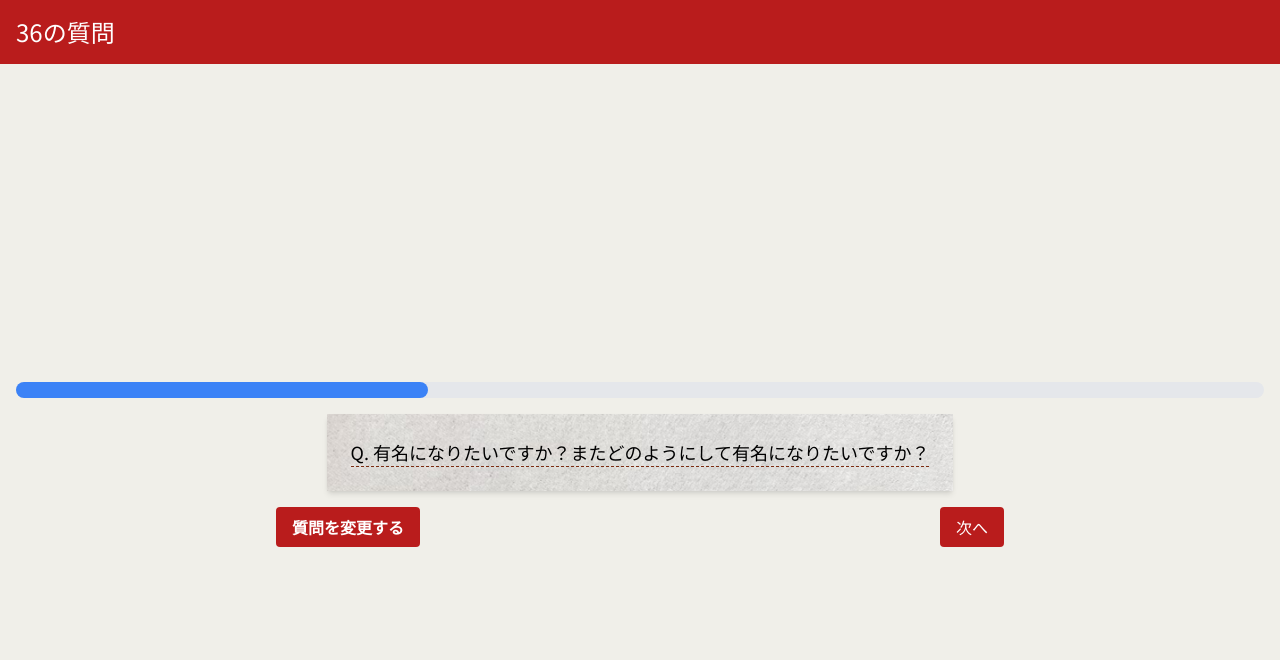
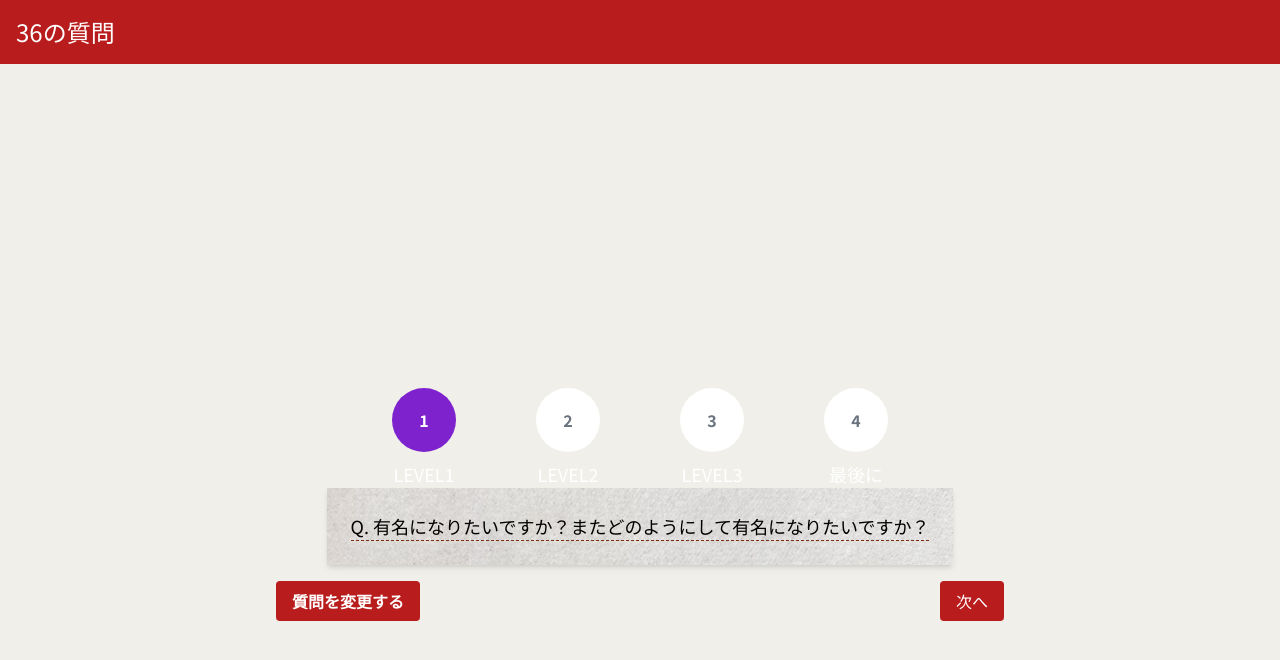
Before and after one commit to kimukimuyuya/36-questions, a Next.js app in the folder my-app/: page /questions/1 in a window 1280 px wide. Shown: the top 660 px of the page. Built offline with nearby package versions, Linux system fonts and the light colour scheme.

Commit message:
fix: :ambulance: ステップバーの線の位置がおかしかったため修正

```diff
--- a/my-app/src/components/ProgressBar.tsx
+++ b/my-app/src/components/ProgressBar.tsx
@@ -1,27 +1,45 @@
 import React from 'react';
 
-const ProgressBar = ({ level }: { level: string }) => {
-  const getProgress = (level: string) => {
-    switch (level) {
-      case '1':
-        return '33%';
-      case '2':
-        return '66%';
-      case '3':
-        return '100%';
-      default:
-        return '0%';
-    }
-  };
+const StepBar = ({ QuestionLevel }: { QuestionLevel: string }) => {
+  const currentLevel = Number(QuestionLevel);
+  const levels = [
+    { number: 1, text: 'level1' },
+    { number: 2, text: 'level2' },
+    { number: 3, text: 'level3' },
+    { number: 4, text: '最後に' }
+  ];
 
   return (
-    <div className="w-full bg-gray-200 rounded-full h-4 mb-4">
-      <div
-        className="bg-blue-500 h-4 rounded-full"
-        style={{ width: getProgress(level) }}
-      ></div>
+    <div className="text-white text-base mt-10 sm:mt-20 uppercase">
+      <ul className="flex justify-center space-x-10 sm:space-x-20">
+        {levels.map((level, index) => (
+          <li key={index} className="relative flex flex-col items-center">
+            <div className="relative flex flex-col items-center">
+              <div
+                className={`number ${currentLevel >= level.number ? 'active bg-purple-700 text-white' : 'bg-white text-gray-500'} transition duration-300 w-8 h-8 sm:w-16 sm:h-16 rounded-full flex items-center justify-center mb-1 sm:mb-2 font-bold z-10`}
+              >
+                {level.number}
+              </div>
+
+              {index < levels.length - 1 && (
+                <div
+                  className={`line absolute top-1/2 transform -translate-y-1/2 h-0.5 sm:h-1.5 ${currentLevel > level.number ? 'line-active bg-purple-700' : 'bg-white'} transition-all duration-1000`}
+                  style={{
+                    width: currentLevel > level.number ? '200%' : '0',
+                    left: '2rem',
+                    right: '-2rem',
+                    sm: { left: '4rem', right: '-4rem' }
+                  }}
+                ></div>
+              )}
+
+            </div>
+            <div className="text text-sm sm:text-lg">{level.text}</div>
+          </li>
+        ))}
+      </ul>
     </div>
   );
 };
 
-export default ProgressBar;
+export default StepBar;
--- a/my-app/src/pages/questions/[question_level].tsx
+++ b/my-app/src/pages/questions/[question_level].tsx
@@ -47,7 +47,7 @@ const QuestionPage = () => {
     <div>
       <Header />
       <main className="flex flex-col items-center justify-center min-h-screen p-4 bg-bgColor">
-        <ProgressBar level={questionLevel} />
+        <ProgressBar QuestionLevel={questionLevel} />
         <QuestionCard question={currentQuestion} />
         <div className='flex items-center justify-around w-full mt-4'>
           <QuestionChangeButton onClick={handleChangeQuestion} />
```
Also changed, not shown: my-app/src/styles/globals.css (line endings or trailing spaces).
